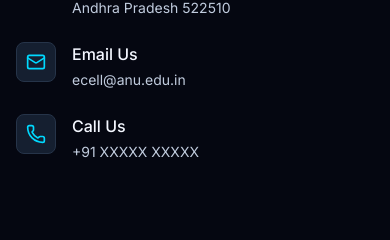
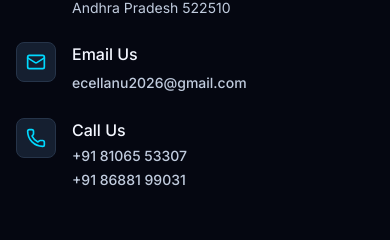
Before and after one commit to rukeshbabugantla143/anuecell, a Next.js app: page /contact in a window 390 px wide. Shown: the part 430-670 px from the top of the page. Built offline with nearby package versions, Linux system fonts and the light colour scheme; no server answers; the database is empty.

Commit message:
fix: update contact email to ecellanu2026@gmail.com and phone numbers to 8106553307, 8688199031

```diff
--- a/src/app/(public)/contact/page.tsx
+++ b/src/app/(public)/contact/page.tsx
@@ -71,7 +71,12 @@ export default function ContactPage() {
               </div>
               <div>
                 <h4 className="text-primary-text font-medium mb-1">Email Us</h4>
-                <p className="text-secondary-text text-sm">ecell@anu.edu.in</p>
+                <a
+                  href="mailto:ecellanu2026@gmail.com"
+                  className="text-secondary-text hover:text-primary-cyan transition-colors text-sm font-medium"
+                >
+                  ecellanu2026@gmail.com
+                </a>
               </div>
             </div>
 
@@ -81,7 +86,20 @@ export default function ContactPage() {
               </div>
               <div>
                 <h4 className="text-primary-text font-medium mb-1">Call Us</h4>
-                <p className="text-secondary-text text-sm">+91 XXXXX XXXXX</p>
+                <div className="flex flex-col gap-1 text-sm">
+                  <a
+                    href="tel:+918106553307"
+                    className="text-secondary-text hover:text-primary-cyan transition-colors font-medium flex items-center gap-1.5"
+                  >
+                    <span>+91 81065 53307</span>
+                  </a>
+                  <a
+                    href="tel:+918688199031"
+                    className="text-secondary-text hover:text-primary-cyan transition-colors font-medium flex items-center gap-1.5"
+                  >
+                    <span>+91 86881 99031</span>
+                  </a>
+                </div>
               </div>
             </div>
           </div>
--- a/src/app/dashboard/settings/SettingsManager.tsx
+++ b/src/app/dashboard/settings/SettingsManager.tsx
@@ -61,8 +61,8 @@ export default function SettingsManager({
   const [general, setGeneral] = useState<GeneralSettings>({
     site_name: initialGeneral?.site_name || 'ANU E-Cell',
     tagline: initialGeneral?.tagline || 'Innovate. Build. Scale.',
-    contact_email: initialGeneral?.contact_email || 'hello@anuecell.com',
-    contact_phone: initialGeneral?.contact_phone || '+91 86323 46114',
+    contact_email: initialGeneral?.contact_email || 'ecellanu2026@gmail.com',
+    contact_phone: initialGeneral?.contact_phone || '+91 81065 53307 / +91 86881 99031',
     address: initialGeneral?.address || 'Acharya Nagarjuna University, NH16, Nagarjuna Nagar, Guntur, AP - 522510',
     membership_status: initialGeneral?.membership_status || 'open'
   })
```
